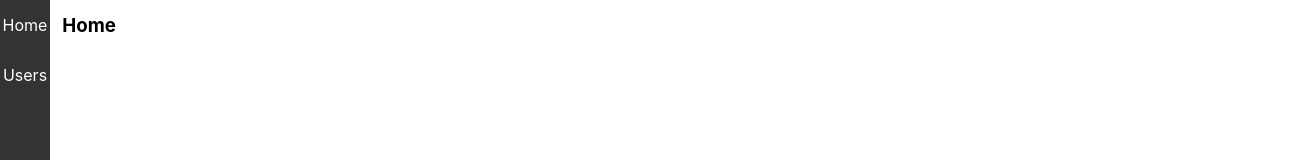
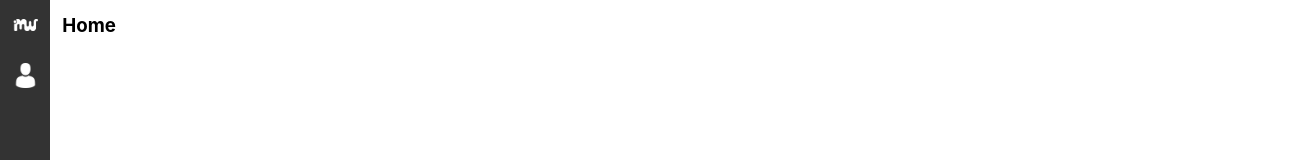
Before and after one commit to dented/mellow-admin, a React (Create React App) app: page /dashboard in a window 1280 px wide. Shown: the top 160 px of the page, 1305 px wide, since content can reach past the window. Built offline with nearby package versions, Linux system fonts and the light colour scheme.

Commit message:
Dashboard Navigation

```diff
--- a/src/screens/dashboard/components/Dashboard.css
+++ b/src/screens/dashboard/components/Dashboard.css
@@ -1,8 +1,9 @@
 .dashboard-container {
 	height: 100vh;
-	width: 100%;
+	width: 100vw;
 	display: flex;
 	flex-direction: row;
+	overflow: hidden;
 }
 
 .dashboard-nav {
@@ -22,8 +23,10 @@
 	align-items: center;
 }
 
-.dashboard-nav-button a{
-	text-decoration: none
+.dashboard-nav-button img{
+	height:50%;
+	width:50%;
+	object-fit: contain;
 }
 
 .dashbaord-content {
--- a/src/screens/dashboard/components/DashboardNav.js
+++ b/src/screens/dashboard/components/DashboardNav.js
@@ -1,6 +1,9 @@
 import React from 'react'
 import {Link} from 'react-router-dom'
 import './Dashboard.css'
+
+import HomeIcon from "statics/nav-icons/home.png"
+import UsersIcon from "statics/nav-icons/users.png"
 
 const NavButton = (props) => (
 	<Link
@@ -8,7 +11,10 @@ const NavButton = (props) => (
 		style={{textDecoration:"none"}}
 	>
 		<div className="dashboard-nav-button">
-			{props.link_title}
+			<img
+				src={props.link_icon_source}
+				alt={props.link_title}
+			/>
 		</div>
 	</Link>
 )
@@ -20,10 +26,12 @@ export default class DashboardNav extends React.Component {
 				<NavButton
 					link_title="Home"
 					link_dest="/dashboard"
+					link_icon_source={HomeIcon}
 				/>
 				<NavButton
 					link_title="Users"
 					link_dest="/users"
+					link_icon_source={UsersIcon}
 				/>
 			</div>
 		)
```
Also changed, not shown: src/statics/nav-icons/home.png (added), src/statics/nav-icons/users.png (added).
